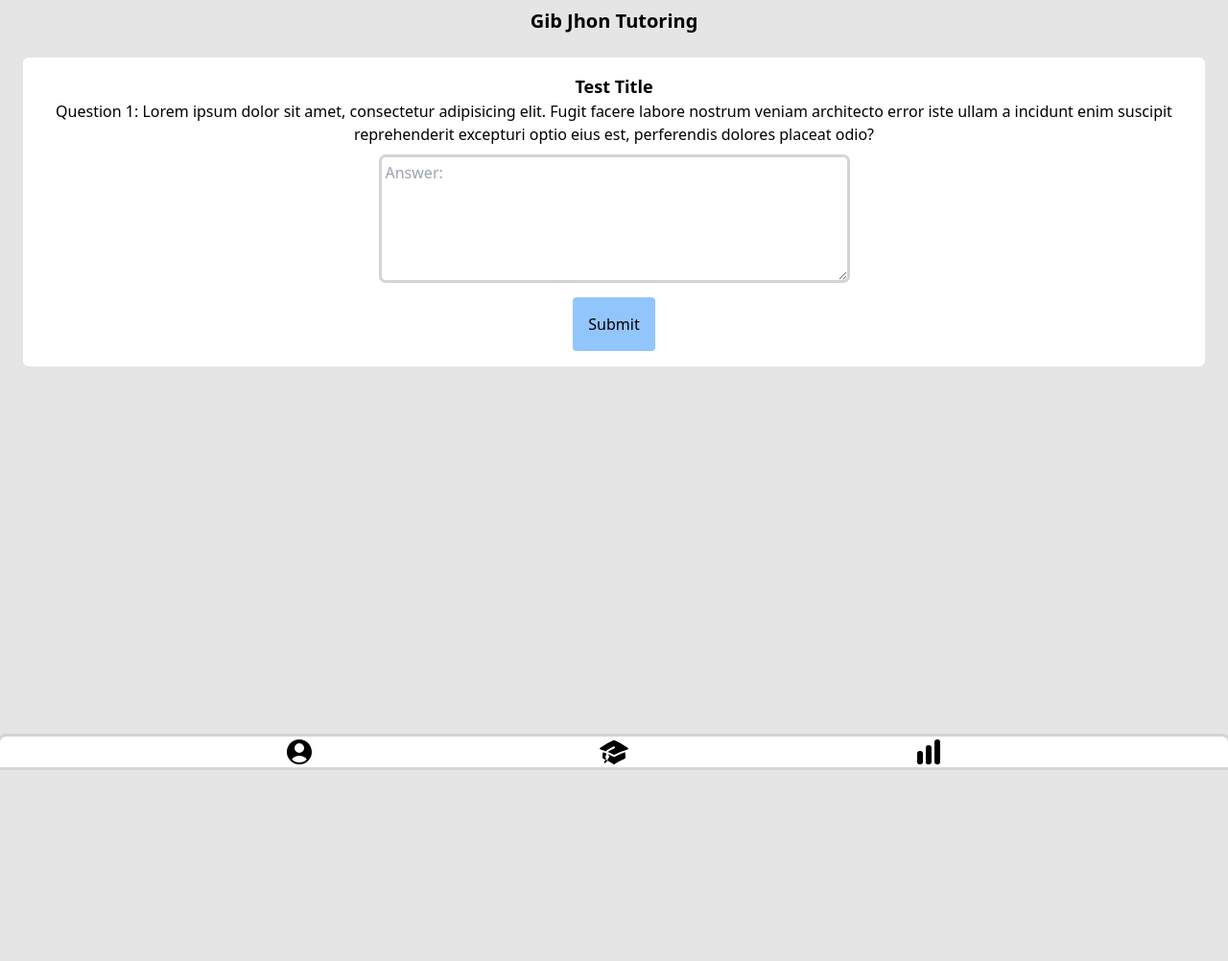
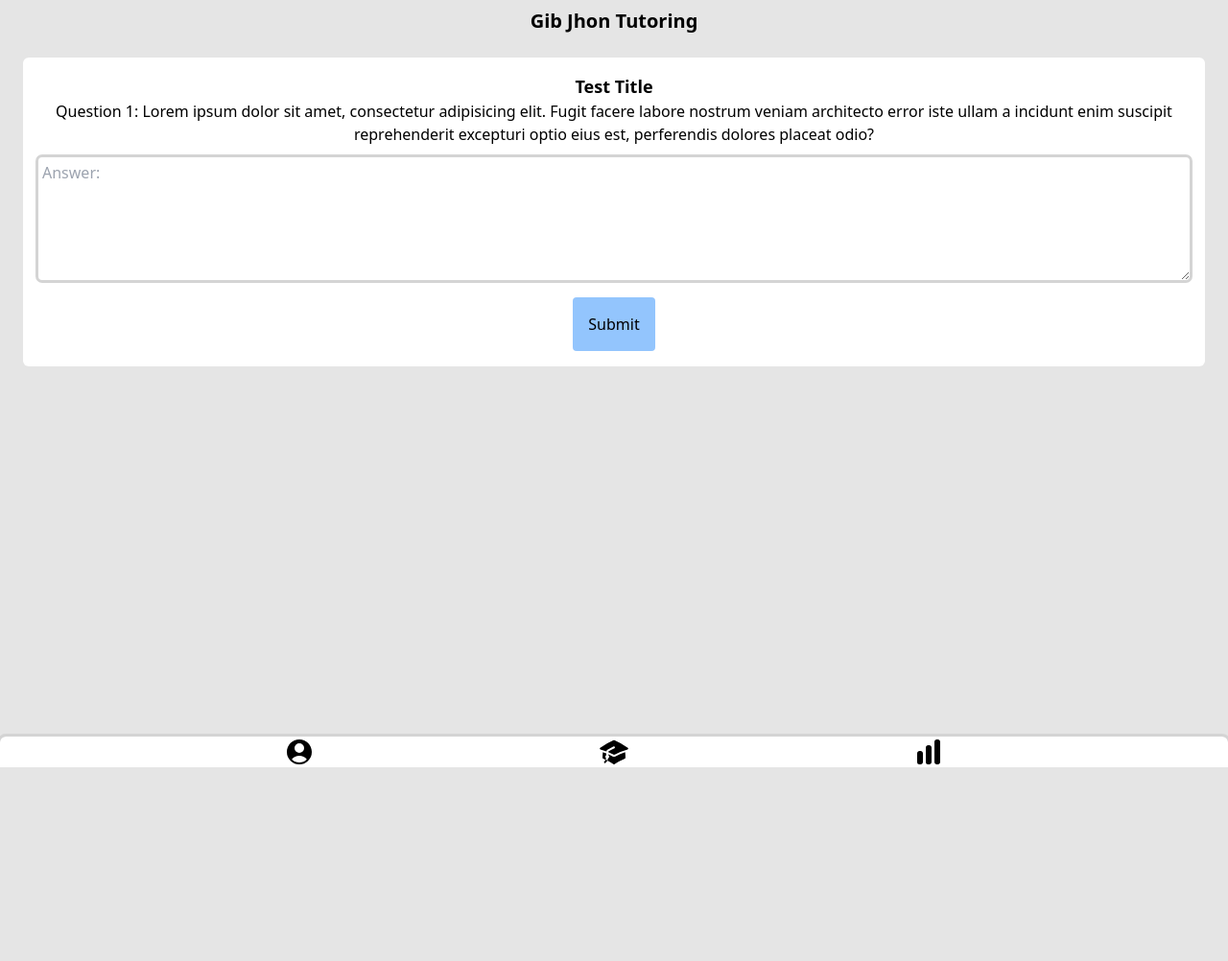
Before and after one commit to ETHANAcc2023/TASK-2-MOCK, a Flask app: page /exam_bits in a window 1280 px wide. Shown: the top 1002 px of the page at 96% size. After the commit the page ends 800 px from the top, so only its background shows below. Run offline with Flask 3, Linux system fonts and the light colour scheme; some libraries are stand-ins or nearby versions.

Commit message:
fixing test page

```diff
--- a/templates/test_page.html
+++ b/templates/test_page.html
@@ -6,15 +6,15 @@
     <title>home</title>
     <script src="https://cdn.tailwindcss.com"></script>
 </head>
-<body class="container mx-auto bg-neutral-200">
+<body class="container bg-neutral-200 w-full h-full absolute mx-auto">
     <p class="text-xl text-center pt-2 font-bold">Gib Jhon Tutoring</p>
-    <div class="grid grid-rows-5 m-6 bg-neutral-200 gap-4">
+    <div class="m-6 bg-neutral-200 gap-4">
         <div class="bg-white rounded-md text-center p-4">
             <p class="text-lg font-semibold">Test Title</p>
             <p>Question 1: Lorem ipsum dolor sit amet, consectetur adipisicing elit. Fugit facere labore nostrum veniam architecto error iste ullam a incidunt enim suscipit reprehenderit excepturi optio eius est, perferendis dolores placeat odio?</p>
 
-            <form action="POST" class="">
-                <textarea name="UserName" id="UserName" placeholder="Answer:" rows="5" cols="50" class="outline outline-neutral-300 p-1 rounded m-3"></textarea>
+            <form action="POST" class="my-3">
+                <textarea name="UserName" id="UserName" placeholder="Answer:" rows="5" cols="50" class="w-full outline outline-neutral-300 p-1 rounded m-0"></textarea>
             </form>
 
             <button class="bg-blue-300 rounded p-4 hover:bg-blue-200">Submit</button>
@@ -22,7 +22,7 @@
 
 
     </div>
-    <div class="container bottom-0 bg-white flex w-full justify-evenly rounded-t-md sticky outline outline-neutral-300">
+    <div class="bottom-0 bg-white flex w-full absolute justify-evenly rounded-t-md outline outline-neutral-300 ">
         <svg xmlns="http://www.w3.org/2000/svg" viewBox="0 0 24 24" fill="currentColor" class="w-8 h-8">
             <path fill-rule="evenodd" d="M18.685 19.097A9.723 9.723 0 0021.75 12c0-5.385-4.365-9.75-9.75-9.75S2.25 6.615 2.25 12a9.723 9.723 0 003.065 7.097A9.716 9.716 0 0012 21.75a9.716 9.716 0 006.685-2.653zm-12.54-1.285A7.486 7.486 0 0112 15a7.486 7.486 0 015.855 2.812A8.224 8.224 0 0112 20.25a8.224 8.224 0 01-5.855-2.438zM15.75 9a3.75 3.75 0 11-7.5 0 3.75 3.75 0 017.5 0z" clip-rule="evenodd" />
         </svg>
@@ -39,28 +39,3 @@
 
     </div>
 </body>
-</html>
-
-</form>
-</div>
-
-
-</div>
-<div class="container bottom-0 bg-white flex w-full justify-evenly rounded-t-md sticky outline outline-neutral-300">
-<svg xmlns="http://www.w3.org/2000/svg" viewBox="0 0 24 24" fill="currentColor" class="w-8 h-8">
-    <path fill-rule="evenodd" d="M18.685 19.097A9.723 9.723 0 0021.75 12c0-5.385-4.365-9.75-9.75-9.75S2.25 6.615 2.25 12a9.723 9.723 0 003.065 7.097A9.716 9.716 0 0012 21.75a9.716 9.716 0 006.685-2.653zm-12.54-1.285A7.486 7.486 0 0112 15a7.486 7.486 0 015.855 2.812A8.224 8.224 0 0112 20.25a8.224 8.224 0 01-5.855-2.438zM15.75 9a3.75 3.75 0 11-7.5 0 3.75 3.75 0 017.5 0z" clip-rule="evenodd" />
-</svg>
-
-<svg xmlns="http://www.w3.org/2000/svg" viewBox="0 0 24 24" fill="currentColor" class="w-8 h-8">
-    <path d="M11.7 2.805a.75.75 0 01.6 0A60.65 60.65 0 0122.83 8.72a.75.75 0 01-.231 1.337 49.949 49.949 0 00-9.902 3.912l-.003.002-.34.18a.75.75 0 01-.707 0A50.009 50.009 0 007.5 12.174v-.224c0-.131.067-.248.172-.311a54.614 54.614 0 014.653-2.52.75.75 0 00-.65-1.352 56.129 56.129 0 00-4.78 2.589 1.858 1.858 0 00-.859 1.228 49.803 49.803 0 00-4.634-1.527.75.75 0 01-.231-1.337A60.653 60.653 0 0111.7 2.805z" />
-    <path d="M13.06 15.473a48.45 48.45 0 017.666-3.282c.134 1.414.22 2.843.255 4.285a.75.75 0 01-.46.71 47.878 47.878 0 00-8.105 4.342.75.75 0 01-.832 0 47.877 47.877 0 00-8.104-4.342.75.75 0 01-.461-.71c.035-1.442.121-2.87.255-4.286A48.4 48.4 0 016 13.18v1.27a1.5 1.5 0 00-.14 2.508c-.09.38-.222.753-.397 1.11.452.213.901.434 1.346.661a6.729 6.729 0 00.551-1.608 1.5 1.5 0 00.14-2.67v-.645a48.549 48.549 0 013.44 1.668 2.25 2.25 0 002.12 0z" />
-    <path d="M4.462 19.462c.42-.419.753-.89 1-1.394.453.213.902.434 1.347.661a6.743 6.743 0 01-1.286 1.794.75.75 0 11-1.06-1.06z" />
-</svg>
-
-<svg xmlns="http://www.w3.org/2000/svg" viewBox="0 0 24 24" fill="currentColor" class="w-8 h-8">
-    <path d="M18.375 2.25c-1.035 0-1.875.84-1.875 1.875v15.75c0 1.035.84 1.875 1.875 1.875h.75c1.035 0 1.875-.84 1.875-1.875V4.125c0-1.036-.84-1.875-1.875-1.875h-.75zM9.75 8.625c0-1.036.84-1.875 1.875-1.875h.75c1.036 0 1.875.84 1.875 1.875v11.25c0 1.035-.84 1.875-1.875 1.875h-.75a1.875 1.875 0 01-1.875-1.875V8.625zM3 13.125c0-1.036.84-1.875 1.875-1.875h.75c1.036 0 1.875.84 1.875 1.875v6.75c0 1.035-.84 1.875-1.875 1.875h-.75A1.875 1.875 0 013 19.875v-6.75z" />
-</svg>
-
-</div>
-</body>
-</html>
```
